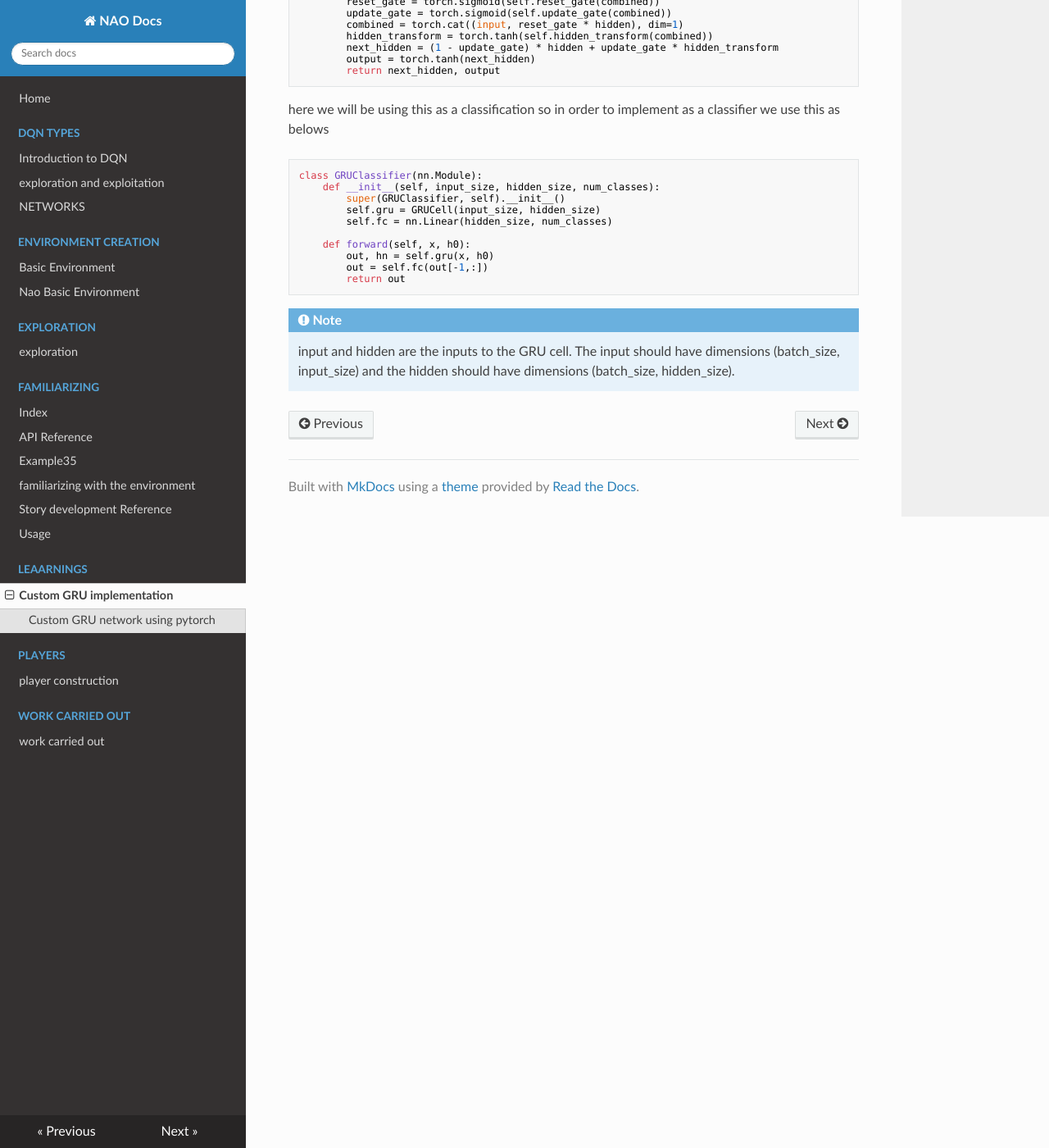
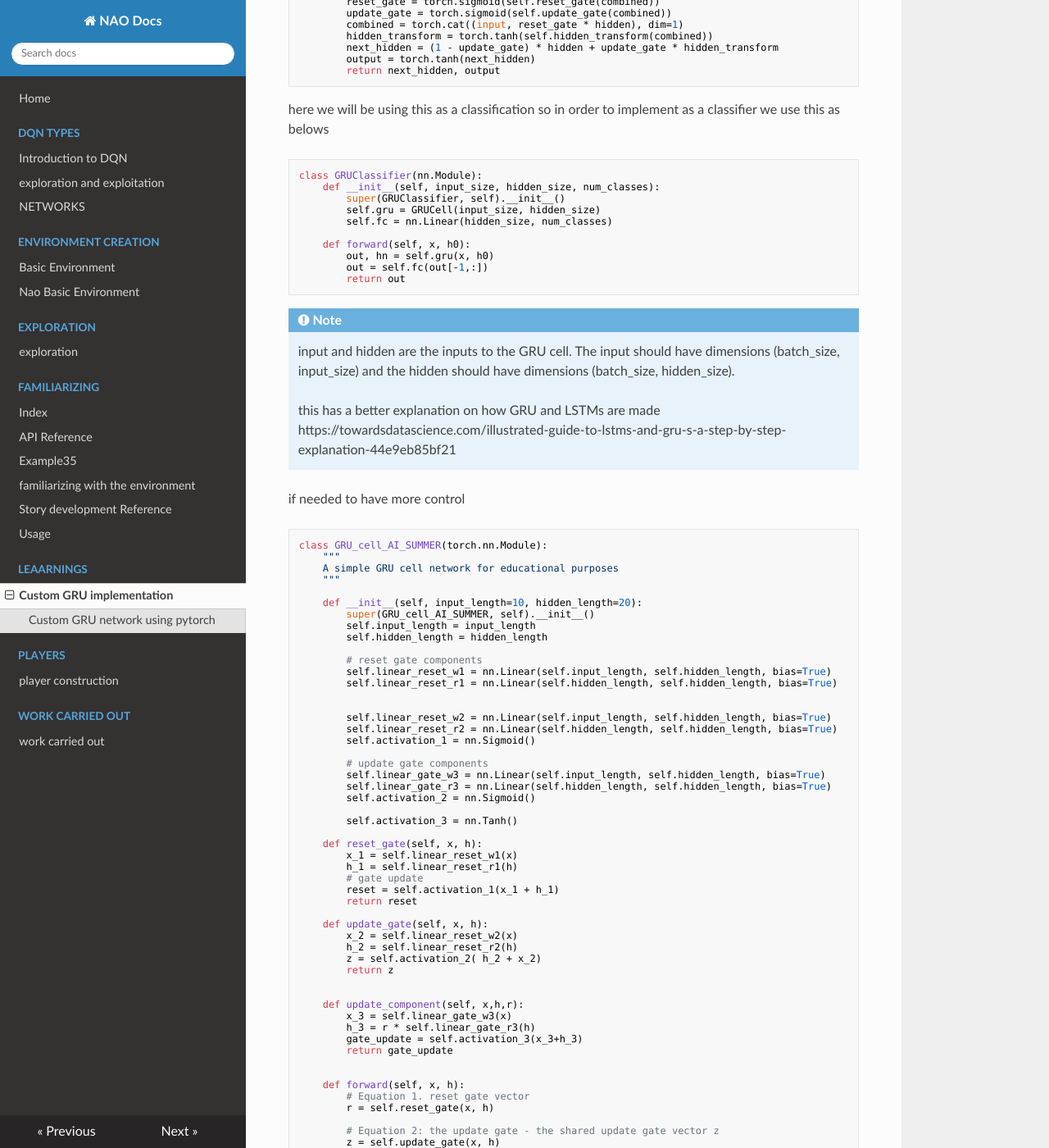
Before and after one commit to hasithz/Nao_doc, an MkDocs documentation site: the page built from docs/leaarnings/GRU_learning.md, in a window 1280 px wide and 1400 px high, scrolled down 848 px. Shown: the whole window at 82% size. Built offline with MkDocs 1.6.1, drawn with Linux system fonts in a browser that asks for light colours; nearby versions of some CDN libraries; some of the changed text lies outside the part shown.

Commit message:
gru github implementation

````diff
--- a/docs/leaarnings/GRU_learning.md
+++ b/docs/leaarnings/GRU_learning.md
@@ -51,3 +51,78 @@ class GRUClassifier(nn.Module):
 !!! note
 
     input and hidden are the inputs to the GRU cell. The input should have dimensions (batch_size, input_size) and the hidden should have dimensions (batch_size, hidden_size).
+
+
+    this has a better explanation on how GRU and LSTMs are made
+    https://towardsdatascience.com/illustrated-guide-to-lstms-and-gru-s-a-step-by-step-explanation-44e9eb85bf21
+
+
+if needed to have more control
+
+```python
+class GRU_cell_AI_SUMMER(torch.nn.Module):
+    """
+    A simple GRU cell network for educational purposes
+    """
+
+    def __init__(self, input_length=10, hidden_length=20):
+        super(GRU_cell_AI_SUMMER, self).__init__()
+        self.input_length = input_length
+        self.hidden_length = hidden_length
+
+        # reset gate components
+        self.linear_reset_w1 = nn.Linear(self.input_length, self.hidden_length, bias=True)
+        self.linear_reset_r1 = nn.Linear(self.hidden_length, self.hidden_length, bias=True)
+
+
+        self.linear_reset_w2 = nn.Linear(self.input_length, self.hidden_length, bias=True)
+        self.linear_reset_r2 = nn.Linear(self.hidden_length, self.hidden_length, bias=True)
+        self.activation_1 = nn.Sigmoid()
+
+        # update gate components
+        self.linear_gate_w3 = nn.Linear(self.input_length, self.hidden_length, bias=True)
+        self.linear_gate_r3 = nn.Linear(self.hidden_length, self.hidden_length, bias=True)
+        self.activation_2 = nn.Sigmoid()
+
+        self.activation_3 = nn.Tanh()
+
+    def reset_gate(self, x, h):
+        x_1 = self.linear_reset_w1(x)
+        h_1 = self.linear_reset_r1(h)
+        # gate update
+        reset = self.activation_1(x_1 + h_1)
+        return reset
+
+    def update_gate(self, x, h):
+        x_2 = self.linear_reset_w2(x)
+        h_2 = self.linear_reset_r2(h)
+        z = self.activation_2( h_2 + x_2)
+        return z
+
+
+    def update_component(self, x,h,r):
+        x_3 = self.linear_gate_w3(x)
+        h_3 = r * self.linear_gate_r3(h)
+        gate_update = self.activation_3(x_3+h_3)
+        return gate_update
+
+
+    def forward(self, x, h):
+        # Equation 1. reset gate vector
+        r = self.reset_gate(x, h)
+
+        # Equation 2: the update gate - the shared update gate vector z
+        z = self.update_gate(x, h)
+
+        # Equation 3: The almost output component
+        n = self.update_component(x,h,r)
+
+        # Equation 4: the new hidden state
+        h_new = (1-z) * n  + z * h
+
+        return h_new
+```
+
+!!! note
+    [github](https://github.com/The-AI-Summer/RNN_tutorial/blob/master/notebooks/custom_LSTM_RNN_AI_summer_experiment.ipynb)
+    <!-- https://github.com/The-AI-Summer/RNN_tutorial/blob/master/notebooks/custom_LSTM_RNN_AI_summer_experiment.ipynb -->
````
